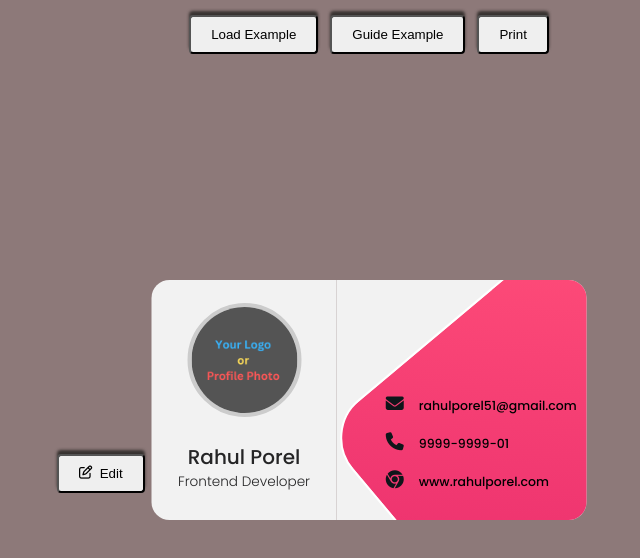
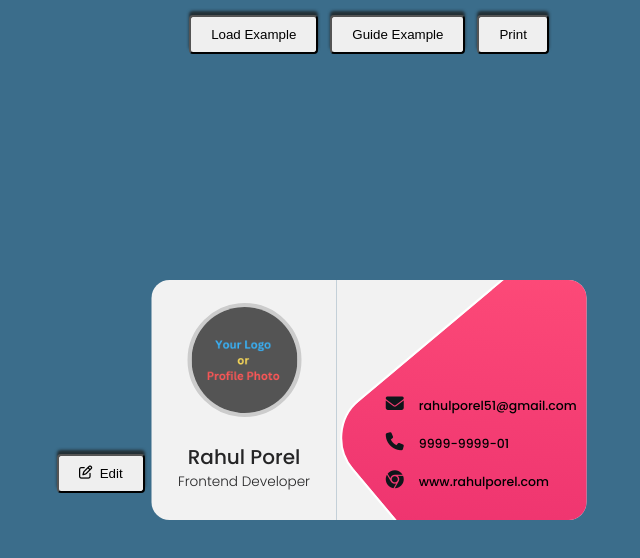
Before and after one commit to RahulPorel/Visiting-Card-Builder, a React (Vite) app: page / in a window 1280 px wide. Shown: the top 558 px of the page, without its empty margins (271-911 px from the left). Built offline with nearby package versions, Linux system fonts and the light colour scheme.

Commit message:
style-changes

```diff
--- a/src/index.css
+++ b/src/index.css
@@ -1,5 +1,5 @@
 body {
-  background-color: #8d7979;
+  background-color: rgb(59, 109, 139);
   font-family: "Poppins", sans-serif;
 
   font-size: 16px;
```
